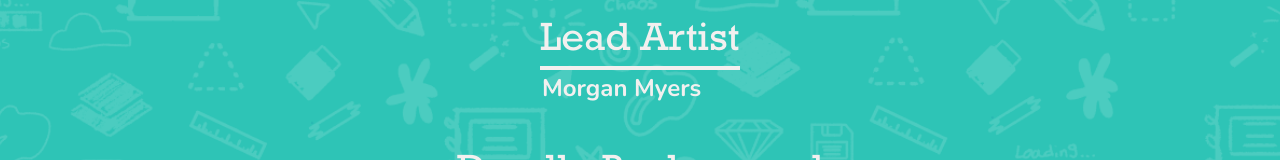
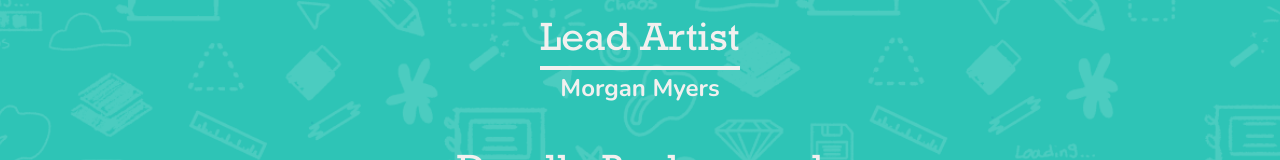
Before and after one commit to EvanPrchal/SKRAWLi, a React (Vite) app in the folder frontend/: page /credits in a window 1280 px wide. Shown: the part 426-586 px from the top of the page. Built offline with nearby package versions, Linux system fonts and the light colour scheme; no server answers.

Commit message:
fixed <3 spacing

```diff
--- a/frontend/src/Credits.tsx
+++ b/frontend/src/Credits.tsx
@@ -14,9 +14,9 @@ const Credits = () => {
         <section className="text-header font-header flex flex-col items-center">
           Lead Artist <hr className="w-full border-t-4 border-skrawl-white"></hr>
           <h2 className="text-button font-body">
-            <span className="group inline-flex items-center gap-2">
+            <span className="group relative inline-flex items-center justify-center">
               <span>Morgan Myers</span>
-              <span className="opacity-0 transition-opacity duration-200 group-hover:opacity-100">&lt;3</span>
+              <span className="absolute left-full ml-2 opacity-0 transition-opacity duration-200 group-hover:opacity-100">&lt;3</span>
             </span>
           </h2>
         </section>
```
